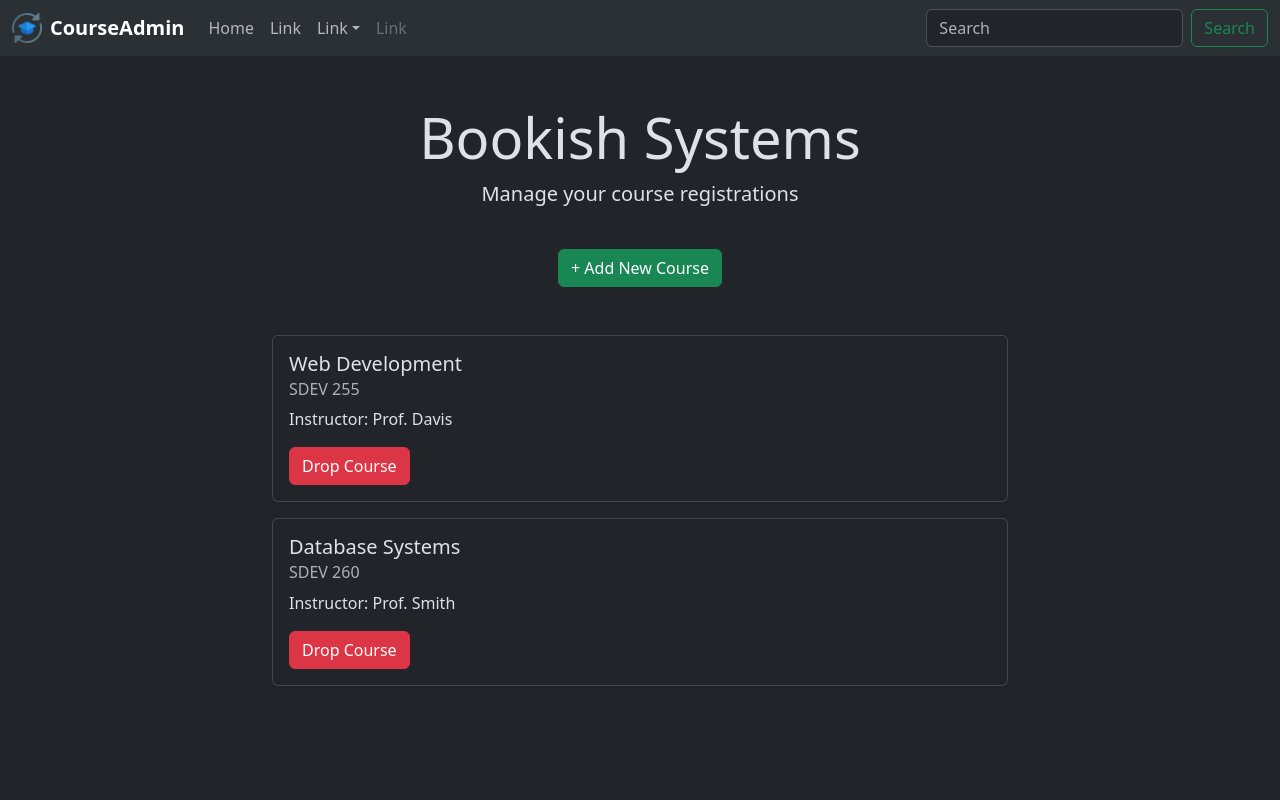
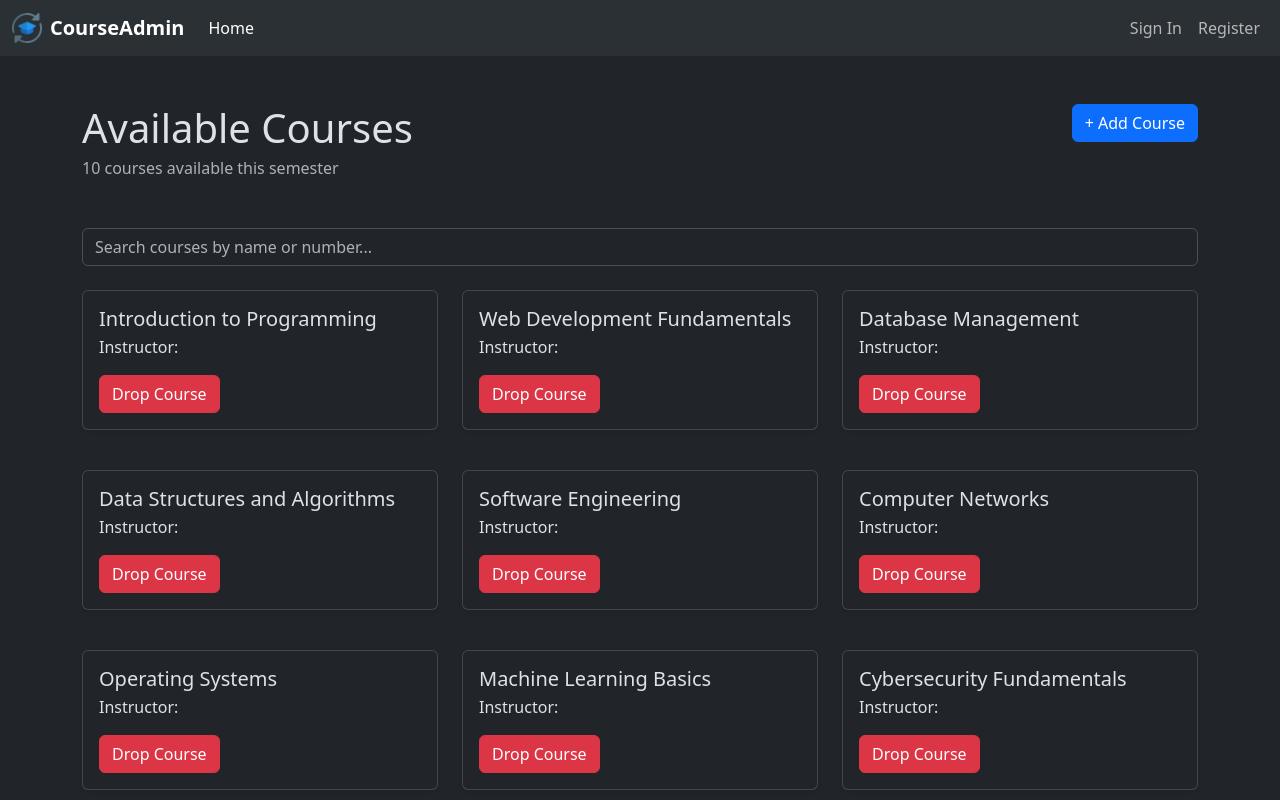
Before and after one commit to pdavis89/SDEV_255_Final_Project_Group2, a React (Vite) app in the folder client/: page / in a window 1280 px wide. Shown: the top 800 px of the page. Built offline with nearby package versions, Linux system fonts and the light colour scheme.

Commit message:
added serchbar component, added routes to app.jsx, added react-router-dom to package.json, updated navbar with new routes.

```diff
--- a/client/package.json
+++ b/client/package.json
@@ -13,7 +13,8 @@
     "bootstrap": "^5.3.8",
     "react": "^19.2.4",
     "react-bootstrap": "^2.10.10",
-    "react-dom": "^19.2.4"
+    "react-dom": "^19.2.4",
+    "react-router-dom": "^7.0.0"
   },
   "devDependencies": {
     "@eslint/js": "^9.39.4",
--- a/client/src/App.jsx
+++ b/client/src/App.jsx
@@ -1,57 +1,40 @@
-import { useState } from 'react'
-import './App.css'
-import Navbar from './components/Navbar'
-import { Container, Row, Col, Button } from 'react-bootstrap'
-import CourseList from './components/CourseList'
-import AddCourseButton from './components/AddCourseButton'
+import { BrowserRouter, Routes, Route } from 'react-router-dom';
+import { AuthProvider } from './context/AuthContext';
+import { CoursesProvider } from './context/CoursesContext';
+import Navbar from './components/Navbar';
+import ProtectedRoute from './components/ProtectedRoute';
+import HomePage from './pages/HomePage';
+import LoginPage from './pages/LoginPage';
+import RegisterPage from './pages/RegisterPage';
+import CourseDetailPage from './pages/CourseDetailPage';
+import NewCoursePage from './pages/NewCoursePage';
+import EditCoursePage from './pages/EditCoursePage';
+import SchedulePage from './pages/SchedulePage';
 
-function App() {const [courses, setCourses] = useState([
-  { id: 1, name: "Web Development", code: "SDEV 255", instructor: "Prof. Davis" },
-  { id: 2, name: "Database Systems", code: "SDEV 260", instructor: "Prof. Smith" }
-]);
-
-const handleAddCourse = () => {
-  const newCourse = {
-    id: Date.now(),
-    name: "New Course",
-    code: "NEW 101",
-    instructor: "TBD"
-  };
-  setCourses([...courses, newCourse]);
-};
-
-const handleDropCourse = (id) => {
-  setCourses(courses.filter(course => course.id !== id));
-};
-
- return (
-  <>
-    <Navbar />
-
-    <Container className="py-5">
-      <Row className="mb-4 text-center">
-        <Col>
-          <h1 className="display-4">Bookish Systems</h1>
-          <p className="lead">
-            Manage your course registrations
-          </p>
-        </Col>
-      </Row>
-
-      <Row>
-        <Col className="text-center">
-          <AddCourseButton onAdd={handleAddCourse} />
-        </Col>
-      </Row>
-
-      <Row className="mt-4">
-        <Col md={8} className="mx-auto">
-          <CourseList courses={courses} onDrop={handleDropCourse} />
-        </Col>
-      </Row>
-    </Container>
-  </>
-)
+export default function App() {
+  return (
+    <BrowserRouter>
+      <AuthProvider>
+        <CoursesProvider>
+          <Navbar />
+          <Routes>
+            <Route path="/" element={<HomePage />} />
+            <Route path="/login" element={<LoginPage />} />
+            <Route path="/register" element={<RegisterPage />} />
+            <Route path="/courses/new" element={<NewCoursePage />} />
+            <Route path="/courses/:id" element={<CourseDetailPage />} />
+            <Route path="/courses/:id/edit" element={<EditCoursePage />} />
+            <Route
+              path="/schedule"
+              element={
+                <ProtectedRoute>
+                  <SchedulePage />
+                </ProtectedRoute>
+              }
+            />
+          </Routes>
+        </CoursesProvider>
+      </AuthProvider>
+    </BrowserRouter>
+  );
 }
-
-export default App
--- a/client/src/components/Navbar.jsx
+++ b/client/src/components/Navbar.jsx
@@ -1,16 +1,17 @@
-import Button from 'react-bootstrap/Button';
+import { Link, NavLink } from 'react-router-dom';
 import Container from 'react-bootstrap/Container';
-import Form from 'react-bootstrap/Form';
 import Nav from 'react-bootstrap/Nav';
 import BsNavbar from 'react-bootstrap/Navbar';
-import NavDropdown from 'react-bootstrap/NavDropdown';
 import brandLogo from '../assets/brand.png';
+import { useAuth } from '../context/AuthContext';
 
 function Navbar() {
+  const { user, logout } = useAuth();
+
   return (
     <BsNavbar expand="lg" className="bg-body-tertiary" sticky="top">
       <Container fluid>
-        <BsNavbar.Brand href="/" className="d-flex align-items-center">
+        <BsNavbar.Brand as={Link} to="/" className="d-flex align-items-center">
           <img
             src={brandLogo}
             alt="Logo"
@@ -22,36 +23,31 @@ function Navbar() {
         </BsNavbar.Brand>
         <BsNavbar.Toggle aria-controls="navbarScroll" />
         <BsNavbar.Collapse id="navbarScroll">
-          <Nav
-            className="me-auto my-2 my-lg-0"
-            style={{ maxHeight: '100px' }}
-            navbarScroll
-          >
-            <Nav.Link href="#action1">Home</Nav.Link>
-            <Nav.Link href="#action2">Link</Nav.Link>
-            <NavDropdown title="Link" id="navbarScrollingDropdown">
-              <NavDropdown.Item href="#action3">Action</NavDropdown.Item>
-              <NavDropdown.Item href="#action4">
-                Another action
-              </NavDropdown.Item>
-              <NavDropdown.Divider />
-              <NavDropdown.Item href="#action5">
-                Something else here
-              </NavDropdown.Item>
-            </NavDropdown>
-            <Nav.Link href="#" disabled>
-              Link
-            </Nav.Link>
+          <Nav className="me-auto my-2 my-lg-0" navbarScroll>
+            <Nav.Link as={NavLink} to="/">Home</Nav.Link>
+            {user && (
+              <Nav.Link as={NavLink} to="/schedule">My Schedule</Nav.Link>
+            )}
           </Nav>
-          <Form className="d-flex">
-            <Form.Control
-              type="search"
-              placeholder="Search"
-              className="me-2"
-              aria-label="Search"
-            />
-            <Button variant="outline-success">Search</Button>
-          </Form>
+          <Nav>
+            {user ? (
+              <>
+                <span className="navbar-text me-3">Hi, {user.username}</span>
+                <button
+                  type="button"
+                  className="btn btn-outline-secondary btn-sm"
+                  onClick={logout}
+                >
+                  Sign Out
+                </button>
+              </>
+            ) : (
+              <>
+                <Nav.Link as={NavLink} to="/login">Sign In</Nav.Link>
+                <Nav.Link as={NavLink} to="/register">Register</Nav.Link>
+              </>
+            )}
+          </Nav>
         </BsNavbar.Collapse>
       </Container>
     </BsNavbar>
--- /dev/null
+++ b/client/src/components/SearchBar.jsx
@@ -0,0 +1,14 @@
+export default function SearchBar({ value, onChange }) {
+  return (
+    <div className="mb-4">
+      <input
+        type="search"
+        className="form-control"
+        placeholder="Search courses by name or number..."
+        value={value}
+        onChange={e => onChange(e.target.value)}
+        aria-label="Search courses"
+      />
+    </div>
+  );
+}
```
